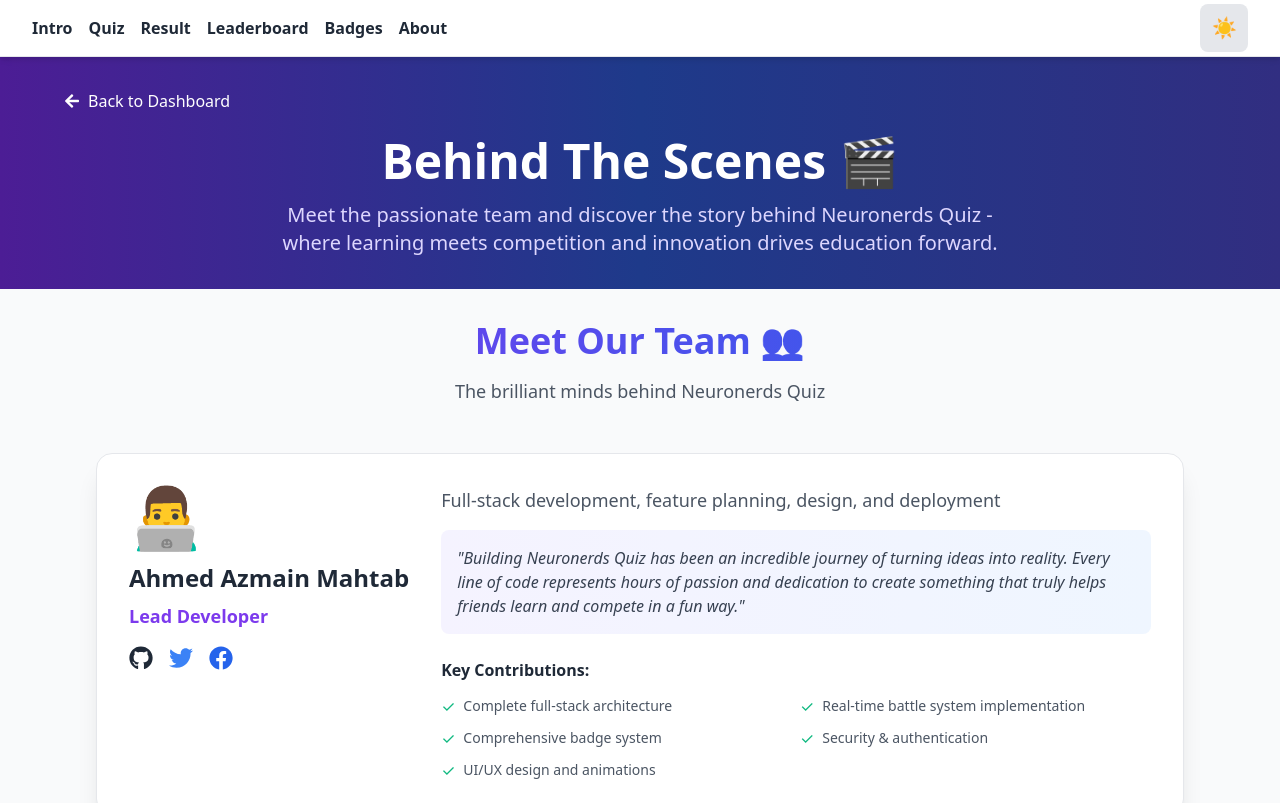
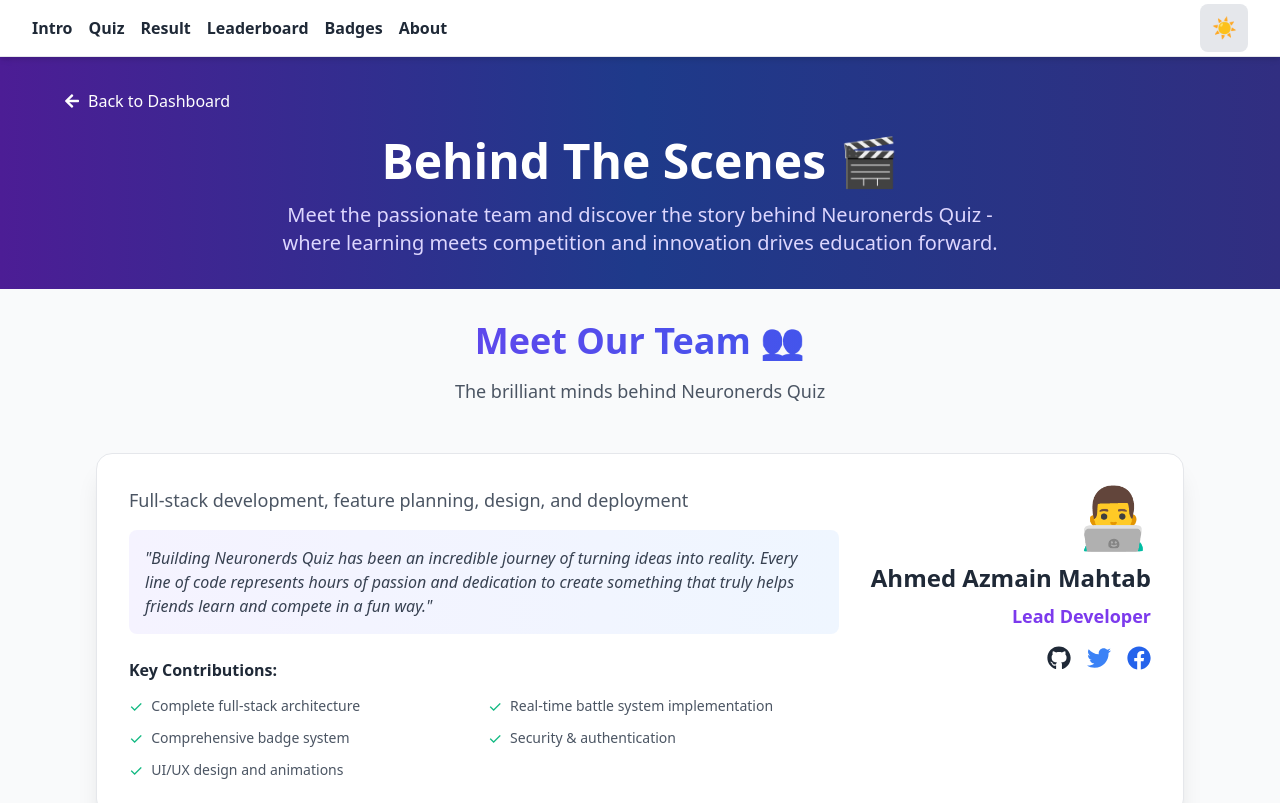
Before and after one commit to mtaspro/neuronerdsquiz, a React (Vite) app: page /about in a window 1280 px wide. Shown: the top 803 px of the page. Built offline with nearby package versions, Linux system fonts and the light colour scheme.

Commit message:
Fix About page layout: Move team info (names, roles, social links) to RIGHT side

```diff
--- a/src/pages/About.jsx
+++ b/src/pages/About.jsx
@@ -154,32 +154,7 @@ const About = () => {
                 className="bg-white dark:bg-gray-800 rounded-2xl p-8 shadow-xl border border-gray-200 dark:border-gray-700 hover:shadow-2xl transition-all duration-300"
               >
                 <div className="flex flex-col lg:flex-row items-start space-y-6 lg:space-y-0 lg:space-x-8">
-                  {/* Avatar and Basic Info - Now on the left */}
-                  <div className="flex-shrink-0 text-center lg:text-left">
-                    <div className="text-6xl mb-4">{member.avatar}</div>
-                    <h3 className="text-2xl font-bold text-gray-800 dark:text-white mb-2">
-                      {member.name}
-                    </h3>
-                    <p className="text-lg font-semibold text-purple-600 dark:text-purple-400 mb-4">
-                      {member.role}
-                    </p>
-
-                    {/* Social Links */}
-                    <div className="flex justify-center lg:justify-start space-x-4">
-                      {member.socials.map((social) => (
-                        <a
-                          key={social.platform}
-                          href={social.url}
-                          className={`${social.color} hover:scale-110 transition-transform duration-200`}
-                          title={social.platform}
-                        >
-                          <social.icon className="text-2xl" />
-                        </a>
-                      ))}
-                    </div>
-                  </div>
-
-                  {/* Details - Now on the right */}
+                  {/* Details - Now on the left */}
                   <div className="flex-1">
                     <p className="text-gray-600 dark:text-gray-300 mb-4 text-lg">
                       {member.description}
@@ -203,6 +178,31 @@ const About = () => {
                           </div>
                         ))}
                       </div>
+                    </div>
+                  </div>
+
+                  {/* Avatar and Basic Info - Now on the right */}
+                  <div className="flex-shrink-0 text-center lg:text-right">
+                    <div className="text-6xl mb-4">{member.avatar}</div>
+                    <h3 className="text-2xl font-bold text-gray-800 dark:text-white mb-2">
+                      {member.name}
+                    </h3>
+                    <p className="text-lg font-semibold text-purple-600 dark:text-purple-400 mb-4">
+                      {member.role}
+                    </p>
+
+                    {/* Social Links */}
+                    <div className="flex justify-center lg:justify-end space-x-4">
+                      {member.socials.map((social) => (
+                        <a
+                          key={social.platform}
+                          href={social.url}
+                          className={`${social.color} hover:scale-110 transition-transform duration-200`}
+                          title={social.platform}
+                        >
+                          <social.icon className="text-2xl" />
+                        </a>
+                      ))}
                     </div>
                   </div>
                 </div>
```
